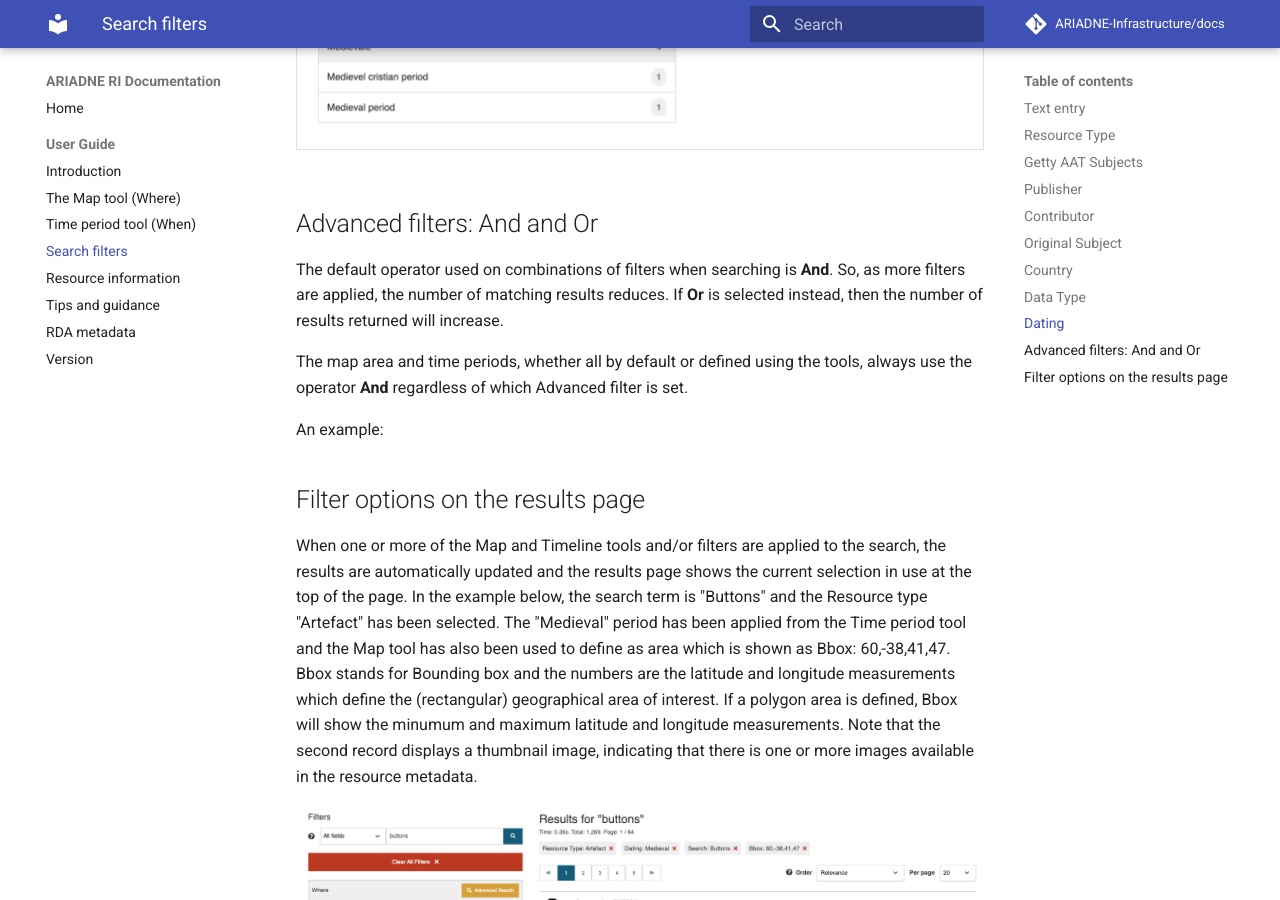
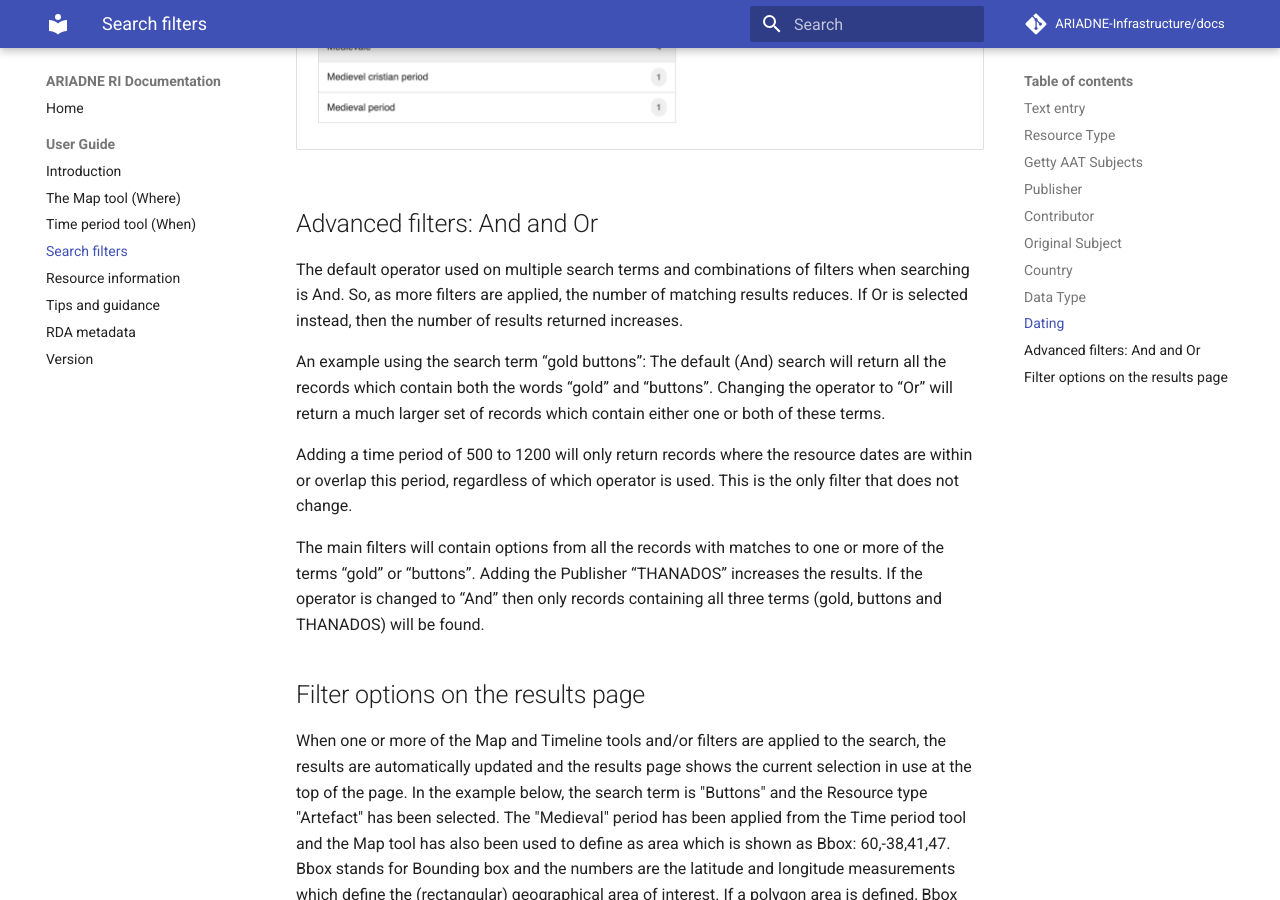
Before and after one commit to uoy-ads/hsds-data-catalogue-docs, an MkDocs documentation site: the page built from docs/Portal_User_Guide/Section-4_Search_Filters.md, in a window 1280 px wide and 900 px high, scrolled down 7851 px. Built offline with MkDocs 1.6.1 and Material for MkDocs 9.7.7, drawn with Linux system fonts in a browser that asks for light colours; comment, search, counter and statistics services are not loaded.

Commit message:
Update Section-4_Search_Filters.md

```diff
--- a/docs/Portal_User_Guide/Section-4_Search_Filters.md
+++ b/docs/Portal_User_Guide/Section-4_Search_Filters.md
@@ -92,11 +92,13 @@ The dating filter can be viewed as a ‘catch all’ filter which works solely o
 
 ## Advanced filters: And and Or
 
-The default operator used on combinations of filters when searching is **And**. So, as more filters are applied, the number of matching results reduces. If **Or** is selected instead, then the number of results returned will increase.
+The default operator used on multiple search terms and combinations of filters when searching is And. So, as more filters are applied, the number of matching results reduces. If Or is selected instead, then the number of results returned increases.
 
-The map area and time periods, whether all by default or defined using the tools, always use the operator **And** regardless of which Advanced filter is set.
+An example using the search term “gold buttons”: The default (And) search will return all the records which contain both the words “gold” and “buttons”. Changing the operator to “Or” will return a much larger set of records which contain either one or both of these terms.
 
-An example:
+Adding a time period of 500 to 1200 will only return records where the resource dates are within or overlap this period, regardless of which operator is used. This is the only filter that does not change.
+
+The main filters will contain options from all the records with matches to one or more of the terms “gold” or “buttons”. Adding the Publisher “THANADOS” increases the results. If the operator is changed to “And” then only records containing all three terms (gold, buttons and THANADOS) will be found.
 
 ## Filter options on the results page
 
```
